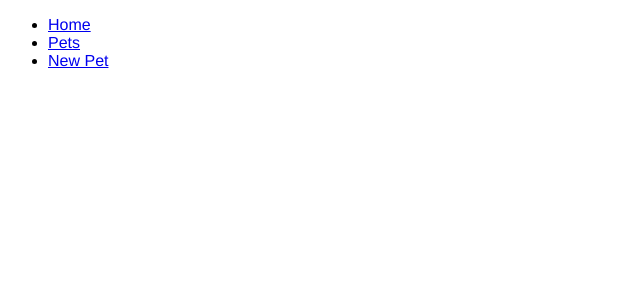
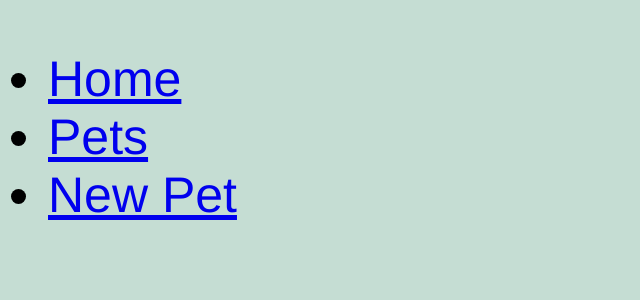
Before and after one commit to Andrej300/veterinary_project, a Flask app: page / in a window 1280 px wide. Shown: the top 300 px of the page, without its empty margins (0-640 px from the left). Run offline with Flask 2, Linux system fonts and the light colour scheme.

Commit message:
changed backgroundcolor

```diff
--- a/static/app_style.css
+++ b/static/app_style.css
@@ -1,3 +1,3 @@
 body{
-    font-family: "Helvetica", arial, sans-serif; font-size: 16px;
-    background-color:rgb(60, 74, 34) 52%, 71%};
+    font-family: "Helvetica", arial, sans-serif; font-size: 50px;
+    background-color:rgb(197, 221, 211)}
```
